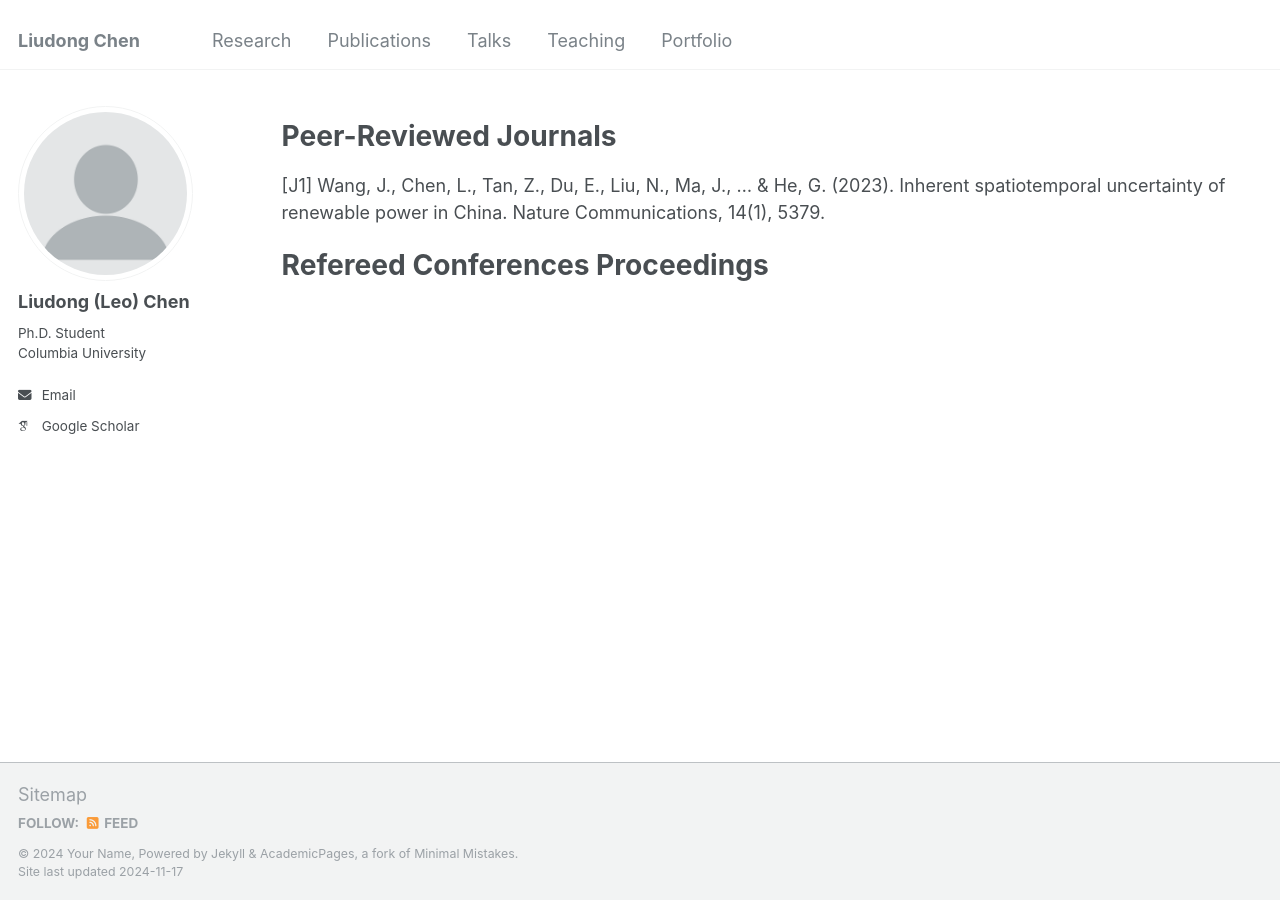
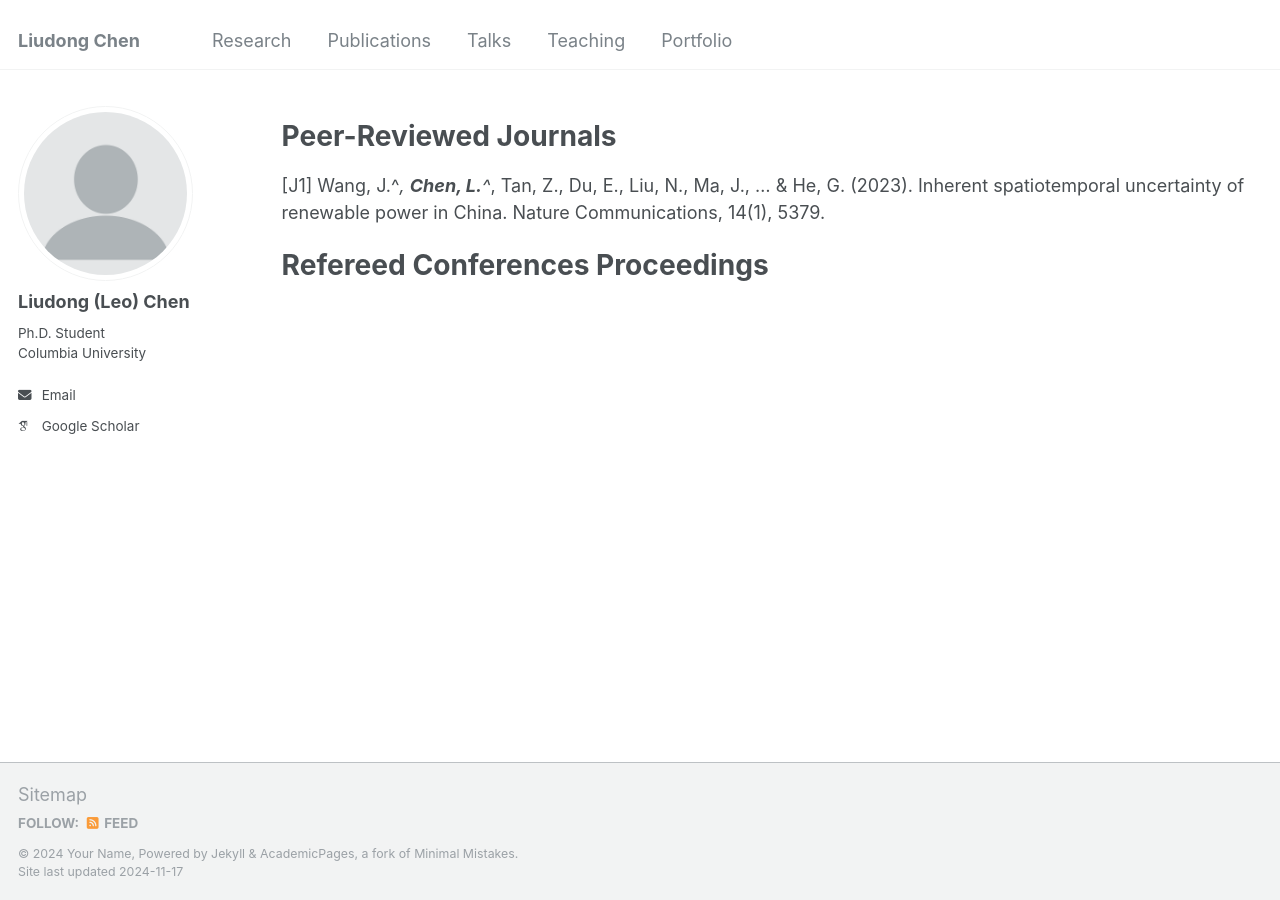
Before and after one commit to liudong-chen/liudong-chen.github.io, a Jekyll site: the page built from _pages/publications.md, in a window 1280 px wide. Built offline with Jekyll 4.4.1, drawn with Linux system fonts in a browser that asks for light colours; some web fonts are replaced.

```diff
--- a/_pages/publications.md
+++ b/_pages/publications.md
@@ -10,7 +10,7 @@ redirect_from:
 
 Peer-Reviewed Journals
 ======
-[J1] Wang, J., Chen, L., Tan, Z., Du, E., Liu, N., Ma, J., ... & He, G. (2023). Inherent spatiotemporal uncertainty of renewable power in China. Nature Communications, 14(1), 5379.
+[J1] Wang, J.^*, **Chen, L.**^*, Tan, Z., Du, E., Liu, N., Ma, J., ... & He, G. (2023). Inherent spatiotemporal uncertainty of renewable power in China. Nature Communications, 14(1), 5379.
 
 Refereed Conferences Proceedings
 ======
```
